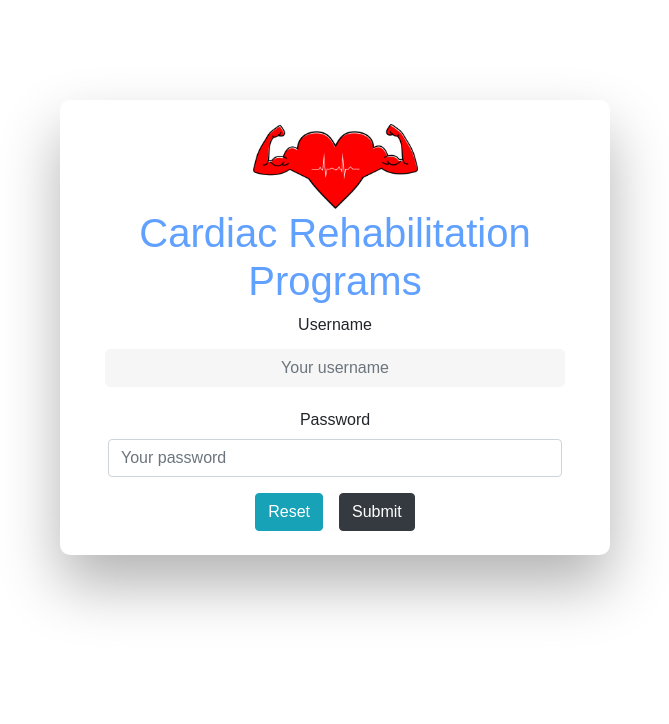
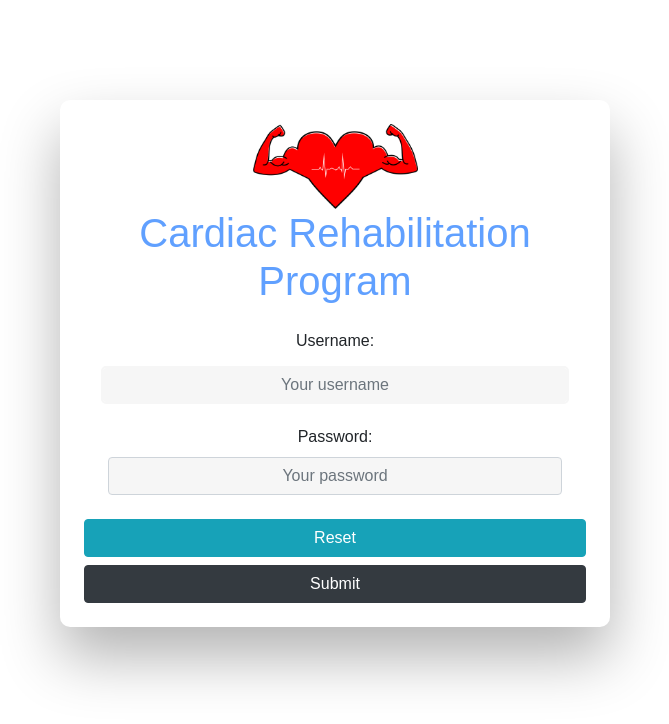
Before and after one commit to fabiogaspar11/ProjDAE, a Nuxt app in the folder PRC-Client/: page / in a window 1280 px wide. Shown: the top 724 px of the page, without its empty margins (305-974 px from the left). Built offline with nearby package versions, Linux system fonts and the light colour scheme.

Commit message:
Update on login page

```diff
--- a/PRC-Client/pages/auth/Login.vue
+++ b/PRC-Client/pages/auth/Login.vue
@@ -4,34 +4,44 @@
       <!-- Tabs Titles -->
 
       <!-- Icon -->
-      <div class="fadeIn first">
+      <div class="fadeIn first mb-4">
         <br />
         <img src="../../static/logoLogin.png" id="icon" alt="User Icon" />
 
-        <h1>Cardiac Rehabilitation Programs</h1>
+        <h1>Cardiac Rehabilitation Program</h1>
       </div>
 
       <!-- Login Form -->
-      <form  @submit.prevent="onSubmit" @reset="onReset">
-       <b-form-group label="Username" class="mb-3 ml-1 mr-1">
+      <form @submit.prevent="onSubmit" @reset="onReset">
+        <b-form-group class="text-center">
+          <label label-size="lg">Username:</label>
           <b-input
             name="username"
             placeholder="Your username"
             v-model.trim="username"
+            type="text"
             required
           />
         </b-form-group>
-       <b-form-group label="Password" class=" mb-3 ml-5 mr-5">
+        <b-form-group class="text-center">
+          <label label-size="lg">Password:</label>
+            <div class="mx-5">
+
           <b-input
-          name="password"
+            class="text-center"
+            id="inputPassword2"
             type="password"
             placeholder="Your password"
             v-model="password"
+            style="background-color:rgb(246, 246, 246)"
             required
           />
+            </div>
         </b-form-group>
-      <b-button type="reset" class="btn-info mb-4 mr-2">Reset</b-button>
-      <b-button type="submit" class="btn-dark mb-4  ml-2">Submit</b-button>
+        <div class="m-4">
+          <b-button block type="reset" class="btn-info">Reset</b-button>
+          <b-button block type="submit" class="btn-dark mb-4">Submit</b-button>
+        </div>
       </form>
     </div>
   </div>
@@ -63,7 +73,7 @@ export default {
           this.$router.push("/dashboard");
         } else if (this.$auth.user.groups.includes("HealthcareProfessional")) {
           this.$router.push("/dashboardHealthcareProfessionals");
-        }else{
+        } else {
           this.$router.push("/patients");
         }
       });
```
Also changed, not shown: 7 other files (tests, documents, lock files or other folders). Lines whose indentation alone changed are shown as unchanged.
